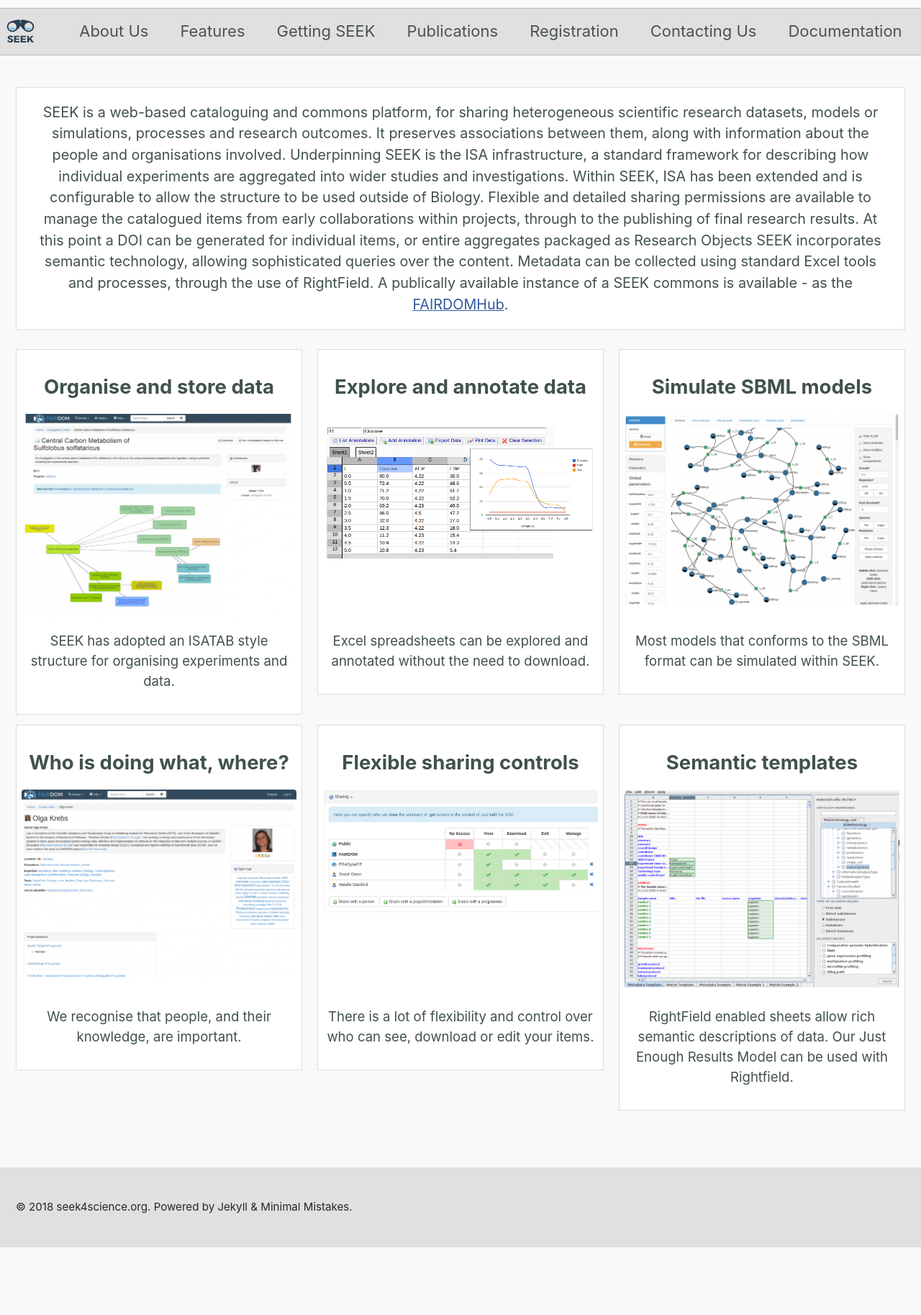
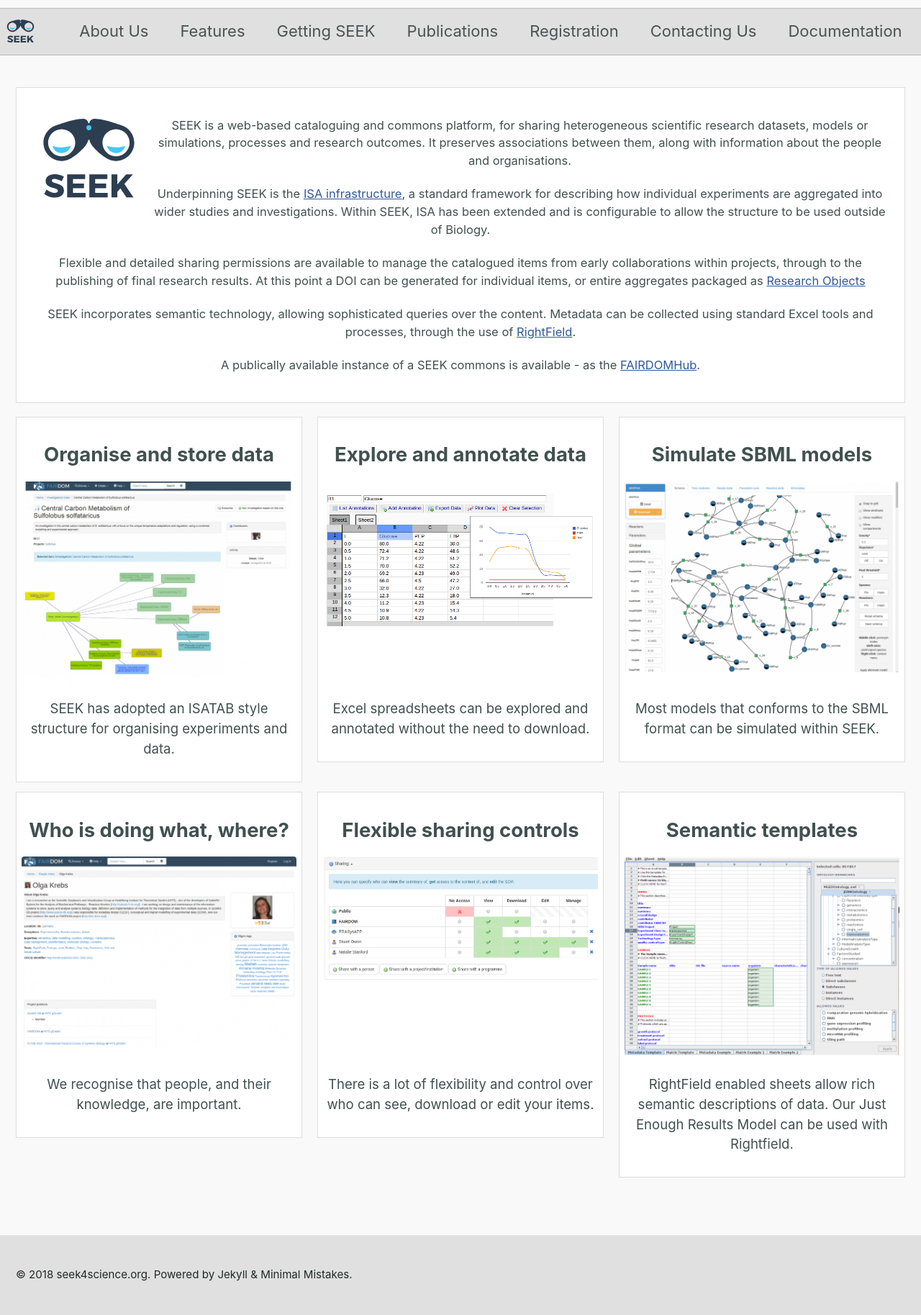
Before and after one commit to wna-se/seek4science.github.io, a Jekyll site: the page built from _pages/index.md, in a window 1280 px wide. Shown: the whole page at 72% size. Built offline with Jekyll 4.4.1, drawn with Linux system fonts in a browser that asks for light colours; nearby versions of some CDN libraries; before the commit the page ends 1733 px from its top, so only the background shows below that.

Commit message:
tweaks to front text and added large logo

```diff
--- a/index.md
+++ b/_pages/index.md
@@ -41,19 +42,31 @@ row2:
 
 ---
 
-<p id='intro-text' markdown='1'>
+<div id='intro-text' markdown='1'>
 
-SEEK is a web-based cataloguing and commons platform, for sharing heterogeneous scientific research datasets, models or simulations, processes and research outcomes. It preserves associations between them, along with information about the people and organisations involved.
+![SEEK_logo](/assets/images/seek-logo.svg){: #front-screen-logo}
 
-Underpinning SEEK is the ISA infrastructure, a standard framework for describing how individual experiments are aggregated into wider studies and investigations. Within SEEK, ISA has been extended and is configurable to allow the structure to be used outside of Biology.
 
-Flexible and detailed sharing permissions are available to manage the catalogued items from early collaborations within projects, through to the publishing of final research results. At this point a DOI can be generated for individual items, or entire aggregates packaged as Research Objects
+SEEK is a web-based cataloguing and commons platform, for sharing heterogeneous scientific research datasets, models or simulations, processes and research outcomes.
+It preserves associations between them, along with information about the people and organisations.
 
-SEEK incorporates semantic technology, allowing sophisticated queries over the content. Metadata can be collected using standard Excel tools and processes, through the use of RightField.
+
+Underpinning SEEK is the [ISA infrastructure](http://isa-tools.org/), a standard framework for describing how individual experiments are aggregated into wider studies and investigations.
+Within SEEK, ISA has been extended and is configurable to allow the structure to be used outside of Biology.
+
+
+Flexible and detailed sharing permissions are available to manage the catalogued items from early collaborations within projects,
+through to the publishing of final research results. At this point a DOI can be generated for individual items, or entire aggregates packaged as [Research Objects](http://www.researchobject.org/)
+
+
+SEEK incorporates semantic technology, allowing sophisticated queries over the content.
+Metadata can be collected using standard Excel tools and processes, through the use of [RightField](http://rightfield.org.uk/).
 
 A publically available instance of a SEEK commons is available - as the [FAIRDOMHub](https://fairdomhub.org).
 
-</p>
+[![Fairdomhub](/assets/images/fairdomhub-logo.svg){: #fairdomhub-logo}](https://fairdomhub.org)
+
+</div>
 
 {% include feature_row id="row1" %}
 
--- a/_sass/minimal-mistakes/skins/_seek.scss
+++ b/_sass/minimal-mistakes/skins/_seek.scss
@@ -78,11 +78,13 @@ h2.archive__item-title {
   text-align: center;
 }
 
-p#intro-text {
+#intro-text {
   border: 1px solid $teaser-item-border-color;
   padding: 1em;
   background-color: white;
   text-align: center;
+  font-size: smaller;
+  margin-bottom: 1em;
 }
 
 img.screenshot {
@@ -92,3 +94,17 @@ img.screenshot {
   margin-right: auto;
 
 }
+
+img#front-screen-logo {
+  width: 10em;
+  float: left;
+}
+
+img#fairdomhub-logo {
+  display:none; //until wrapping text problem fixed
+  width: 8em;
+  background-color: #273847;
+  float:right;
+  margin-top: -3.5em;
+  font-size: smaller;
+}
```
Also changed, not shown: other parts of _pages/index.md (+1 -0 lines), assets/css/main.scss (line endings or trailing spaces), assets/images/fairdomhub-logo.svg (added).
